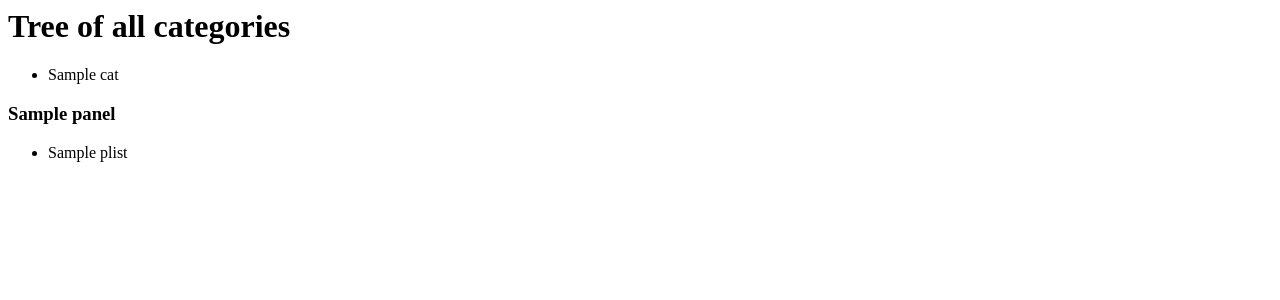
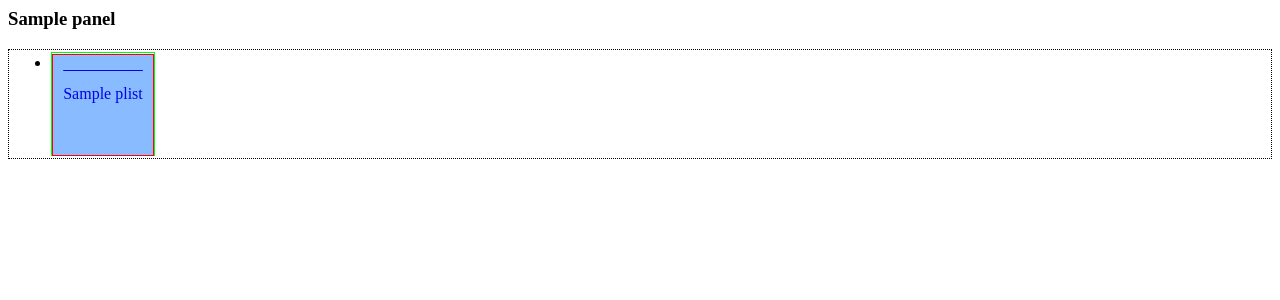
Before and after one commit to afcarl/ownYourLife, a Django app: template templates/ownYourLife/tree.html in a window 1280 px wide. Shown: the top 300 px of the page. Run offline with Django 3.2, Linux system fonts and the light colour scheme; the template is opened without the code that fills it: most values are stand-ins (such as "Sample title", 1, 10 or a date in 2020).

Commit message:
Tree display now useable

```diff
--- a/templates/ownYourLife/tree.html
+++ b/templates/ownYourLife/tree.html
@@ -1,4 +1,46 @@
-<h1>Tree of all categories</h1>
+<head>
+    <style>
+        .choices {
+            margin: 10px auto;
+            border: 1px dotted;
+            display: block;
+            overflow: hidden;
+        }
+        .choices li {
+            float: left;
+            position: relative;
+            margin: 2px;
+            padding: 1px;
+            border: 1px solid #0F0;
+            width: 100px;
+            height: 100px;
+            text-align: center;
+        }
+        .choices a {
+            position: absolute;
+            width: 100px;
+            height: 100px;
+            left: 0;
+            top 0;
+            border: 1px solid #F00;
+        }
+        .choices span {
+            position: relative;
+            top: 30%;
+            left: 0;
+        }
+        a.sub {
+            background-color: #8BF;
+        }
+        a.detail {
+            background-color: #FA4;
+        }
+    </style>
+</head>
+{% comment %}
+{% load staticfiles %}
+{% static "ownYourLife/targ.html" %}<br/>
+<h1>Tree of all categories!</h1>
 {% if cats %}
     <ul>
     {% for cat in cats %}
@@ -8,14 +50,21 @@
 {% else %}
     <p>No categorie exists.</p>
 {% endif %}
+{% endcomment %}
 
 {% if panels %}
-    {% for pname, plist in panels %}
-        <h3>{{ pname }}</h3>
-        <ul>
-        {% for cname, cat in plist %}
-            <li>{{ cname }}</li>
+    {% for title, pname, plist in panels %}
+        <p>
+        <a class="anch" id="{{ pname }}"><h3>{{ title }}</h3></a>
+        <ul class="choices">
+        {% for cname, sub, cat in plist %}
+            {% if sub %}
+            <li><a class="sub" href="#{{ sub }}"><span>{{ cname }}</span></a></li>
+            {% else %}
+            <li><a class="detail" href="{% url 'ownYourLife:entry-detail' cat.pk %}"><span>{{ cname }}</span></a></li>
+            {% endif %}
         {% endfor %}
         </ul>
+        </p>
     {% endfor %}
 {% endif %}
```
Also changed, not shown: views.py (+5 -5 lines), README.md.
